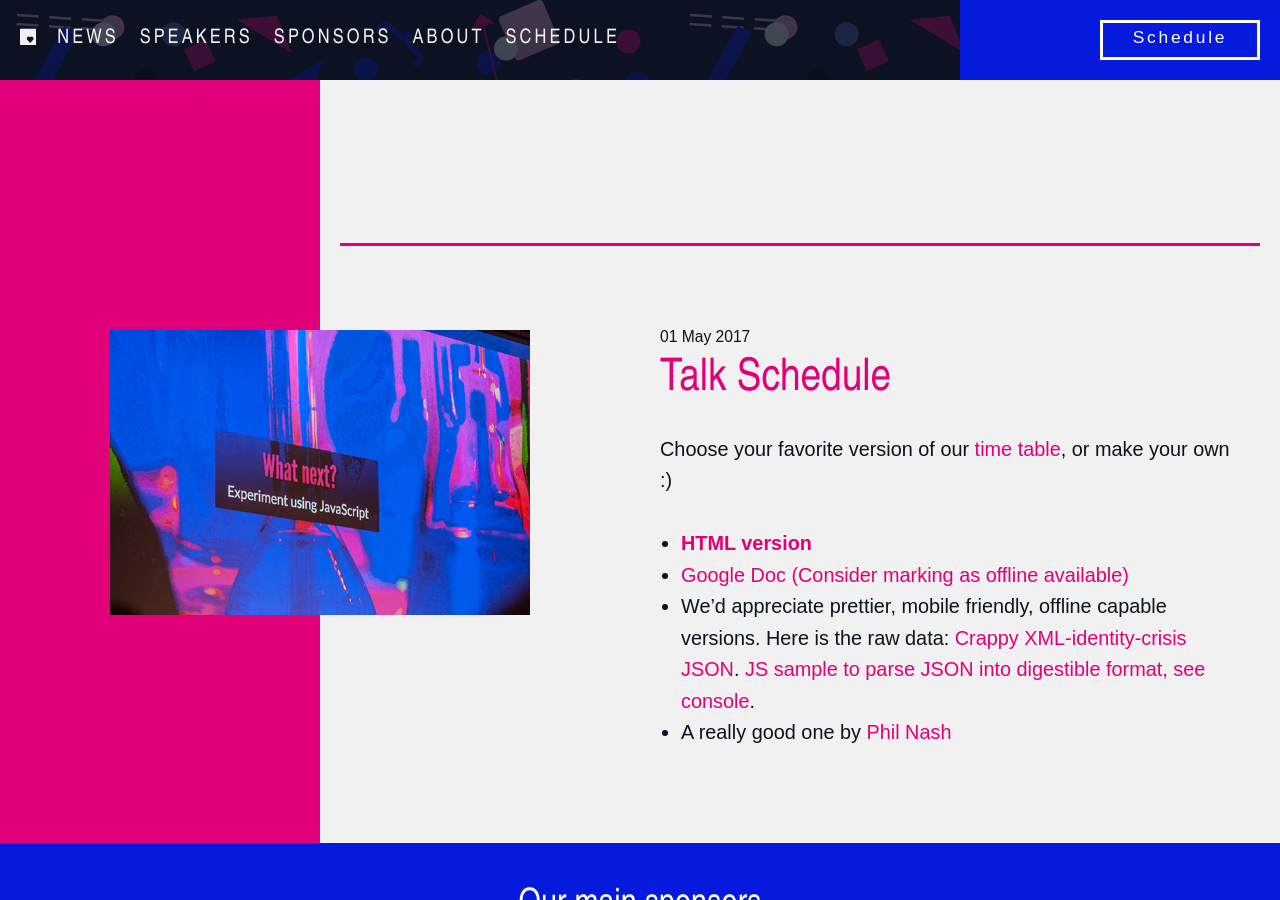
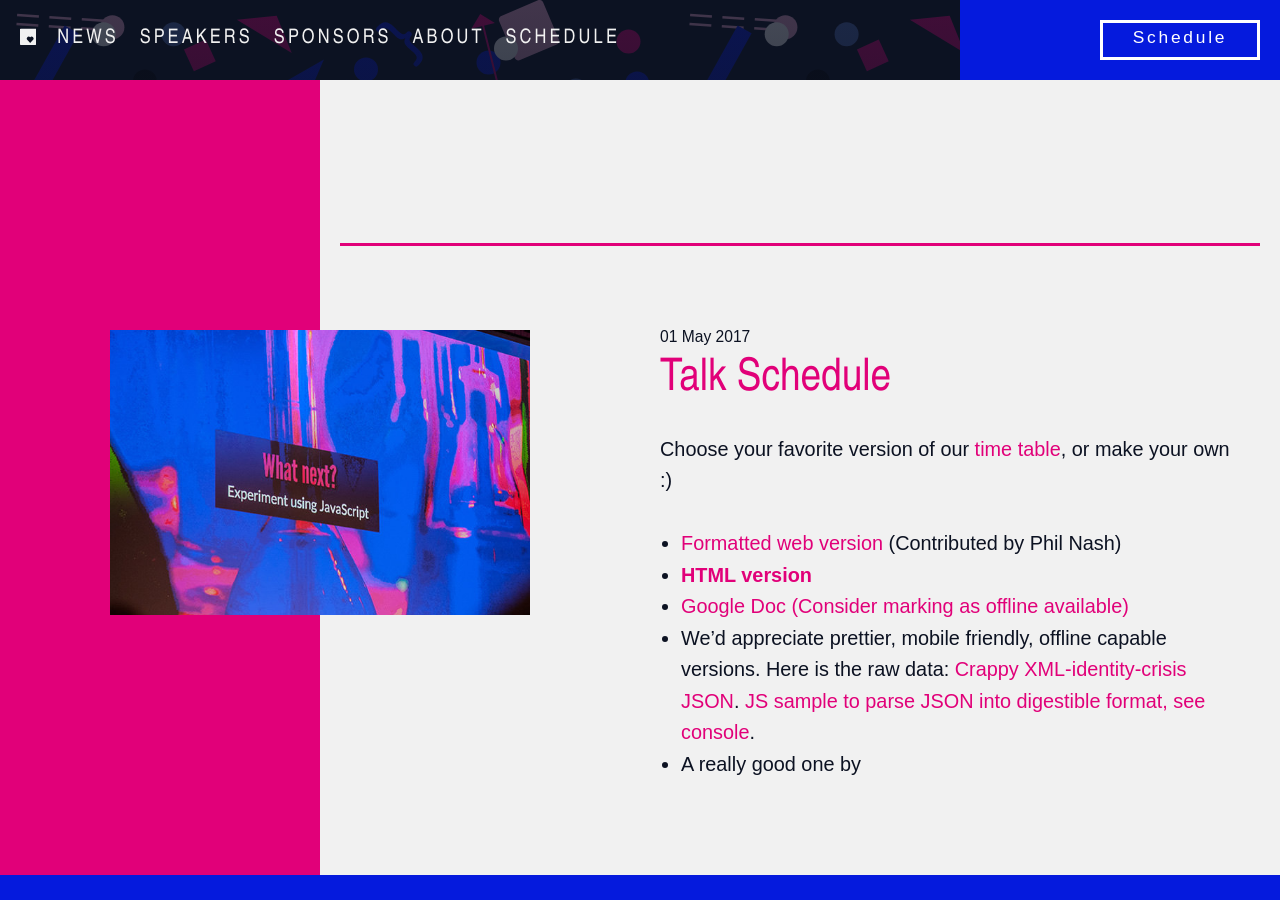
Before and after one commit to jsconf/2017.jsconf.eu, a Jekyll site: the page built from _posts/2017-05-01-schedule.md, in a window 1280 px wide and 900 px high. Built offline with Jekyll 4.4.1, drawn with Linux system fonts in a browser that asks for light colours; nearby versions of some CDN libraries; comment, search, counter and statistics services are not loaded.

Commit message:
Mak ePhil's schedule prominent

```diff
--- a/_posts/2017-05-01-schedule.md
+++ b/_posts/2017-05-01-schedule.md
@@ -8,9 +8,10 @@ permalink: "/schedule/"
 ---
 {% include post-header.html %}
 
-Choose your favorite version of our [time table](https://docs.google.com/spreadsheets/d/1kjFshBwdJzAz4IT-02ZTPUTtQYYl4zk9IxuwsohOTos/pubhtml), or make your own :)
+Choose your favorite version of our [time table](https://jsconf.philna.sh), or make your own :)
 
+- [Formatted web version](https://jsconf.philna.sh) (Contributed by Phil Nash)
 - ___[HTML version](https://docs.google.com/spreadsheets/d/1kjFshBwdJzAz4IT-02ZTPUTtQYYl4zk9IxuwsohOTos/pubhtml)___
 - [Google Doc \(Consider marking as offline available\)](https://docs.google.com/spreadsheets/d/1kjFshBwdJzAz4IT-02ZTPUTtQYYl4zk9IxuwsohOTos/edit?ts=58f7c042#gid=1853717256)
 - We'd appreciate prettier, mobile friendly, offline capable versions. Here is the raw data: [Crappy XML-identity-crisis JSON](https://spreadsheets.google.com/feeds/cells/1kjFshBwdJzAz4IT-02ZTPUTtQYYl4zk9IxuwsohOTos/od4/public/basic?alt=json). [JS sample to parse JSON into digestible format, see console](https://gist.github.com/usefulthink/ebf60a0df6732fa0a91ab0569fa39a2e).
-- A really good one by [Phil Nash](https://jsconf.philna.sh)
+- A really good one by
```
